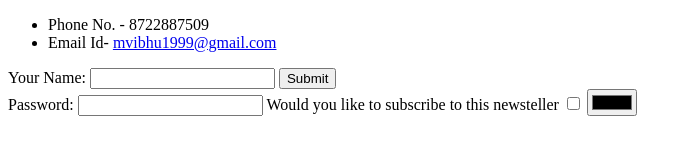
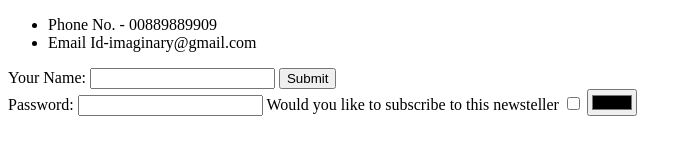
Before and after one commit to Vaibhavmishra24/cv, a plain HTML site: page contact.html in a window 1280 px wide. Shown: the whole page, without its empty margins (0-692 px from the left). Drawn offline with Linux system fonts and the light colour scheme.

Commit message:
Update contact.html

```diff
--- a/contact.html
+++ b/contact.html
@@ -6,8 +6,8 @@
   </head>
   <body>
     <ul>
-      <li>Phone No. - 8722887509</li>
-      <li>Email Id- <a href="mvibhu1999@gmail.com">mvibhu1999@gmail.com</a></li>
+      <li>Phone No. - 00889889909</li>
+      <li>Email Id-imaginary@gmail.com</li>
     </ul>
 
     <form class="" action="index.html" method="post">
```
